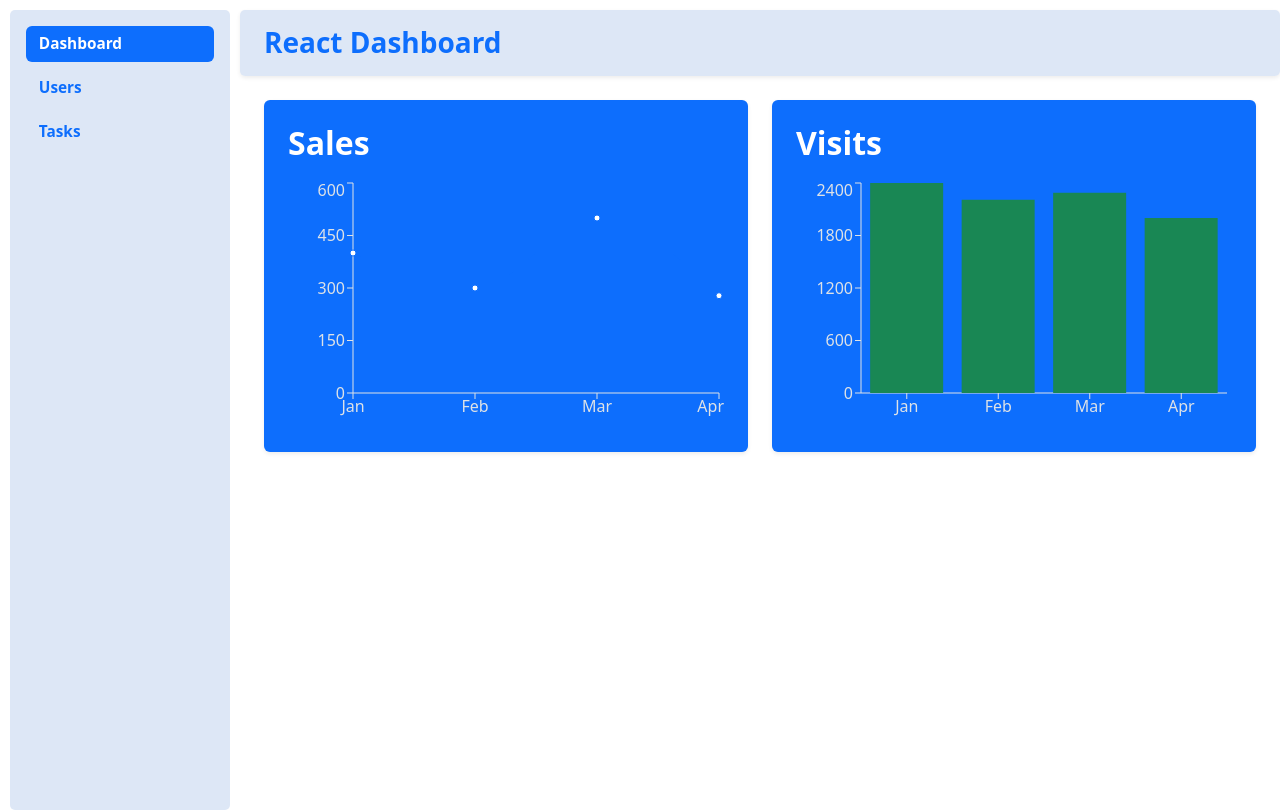
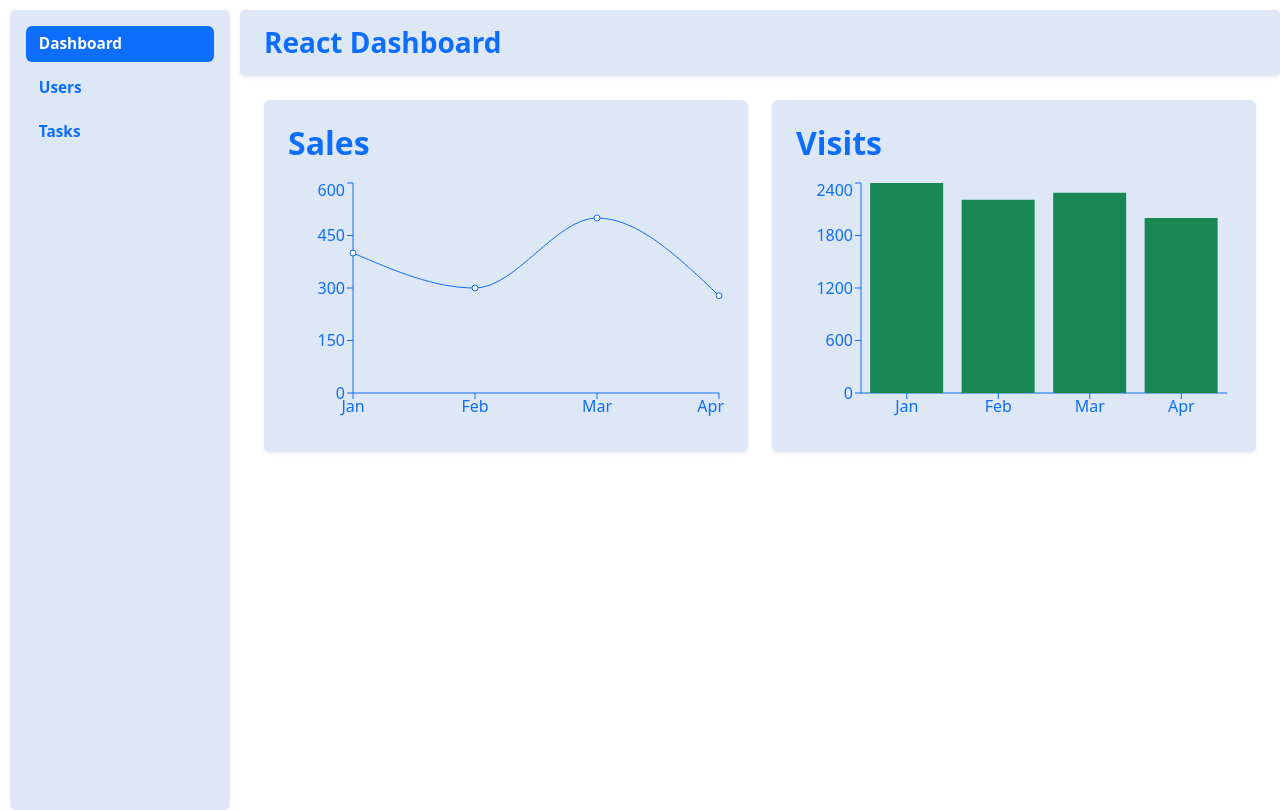
Before and after one commit to Arshanap/react-dashbord, a React (Vite) app: page / in a window 1280 px wide. Built offline with nearby package versions, Linux system fonts and the light colour scheme.

Commit message:
some colour changes

```diff
--- a/src/pages/Dashboard.jsx
+++ b/src/pages/Dashboard.jsx
@@ -20,12 +20,16 @@ const Dashboard = ()=> {
   return (
     <div className="row g-4">
       <div className="col-12 col-md-6">
-        <div className="bg-primary text-white p-4 rounded shadow-sm h-100">
+        <div className=" text-primary p-4 rounded shadow-sm h-100"
+        style={{
+          background: "#89aade49"
+        }}
+        >
           <h2 className="mb-3 fw-bold">Sales</h2>
           <ResponsiveContainer width="100%" height={250}>
             <LineChart data={data}>
-              <XAxis dataKey="month" stroke="#dee2e6" />
-              <YAxis stroke="#dee2e6" />
+              <XAxis dataKey="month" stroke="#0d6efd" />
+              <YAxis stroke="#0d6efd" />
               <Tooltip />
               <Line type="monotone" dataKey="sales" stroke="#0d6efd" />
             </LineChart>
@@ -34,12 +38,16 @@ const Dashboard = ()=> {
       </div>
 
       <div className="col-12 col-md-6">
-        <div className="bg-primary text-white p-4 rounded shadow-sm h-100">
+        <div className="bg- text-primary p-4 rounded shadow-sm h-100"
+        style={{
+          background: "#89aade49"
+        }}
+        >
           <h2 className="mb-3 fw-bold">Visits</h2>
           <ResponsiveContainer width="100%" height={250}>
             <BarChart data={data}>
-              <XAxis dataKey="month" stroke="#dee2e6" />
-              <YAxis stroke="#dee2e6" />
+              <XAxis dataKey="month" stroke="#0d6efd" />
+              <YAxis stroke="#0d6efd" />
               <Tooltip />
               <Bar dataKey="visits" fill="#198754" />
             </BarChart>
```
